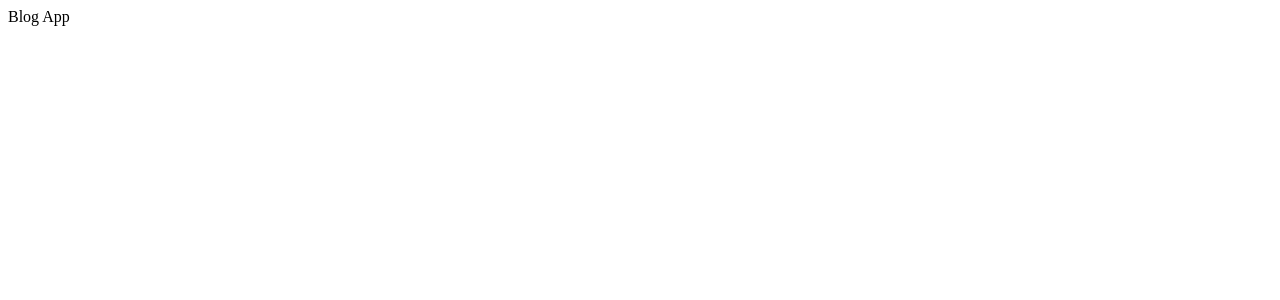
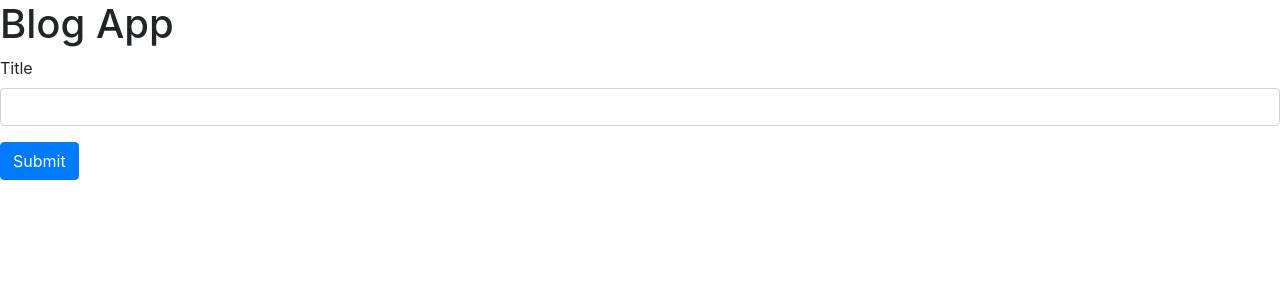
Before and after one commit to tayalone/simple-microservice-blog, a React (Create React App) app in the folder client/: page / in a window 1280 px wide. Shown: the top 300 px of the page. Built offline with nearby package versions, Linux system fonts and the light colour scheme.

Commit message:
:arrow_up: เพิ่ม boostrap cdn

```diff
--- a/client/public/index.html
+++ b/client/public/index.html
@@ -24,6 +24,13 @@
       work correctly both with client-side routing and a non-root public URL.
       Learn how to configure a non-root public URL by running `npm run build`.
     -->
+    <link
+      rel="stylesheet"
+      href="https://stackpath.bootstrapcdn.com/bootstrap/4.5.0/css/bootstrap.min.css"
+      integrity="sha384-9aIt2nRpC12Uk9gS9baDl411NQApFmC26EwAOH8WgZl5MYYxFfc+NcPb1dKGj7Sk"
+      crossorigin="anonymous"
+    />
+
     <title>React App</title>
   </head>
   <body>
--- a/client/src/App.js
+++ b/client/src/App.js
@@ -1,7 +1,14 @@
 import React from 'react'
+import PostCreate from './PostCreate'
 
 const App = () => {
-  return <div>Blog App</div>
+  return (
+    <div>
+      <h1>Blog App</h1>
+
+      <PostCreate />
+    </div>
+  )
 }
 
 export default App
--- /dev/null
+++ b/client/src/PostCreate.js
@@ -0,0 +1,17 @@
+import React from 'react'
+
+const PostCreate = () => {
+  return (
+    <div>
+      <form>
+        <div className="form-group">
+          <label>Title</label>
+          <input className="form-control"></input>
+        </div>
+        <button className="btn btn-primary">Submit</button>
+      </form>
+    </div>
+  )
+}
+
+export default PostCreate
```
